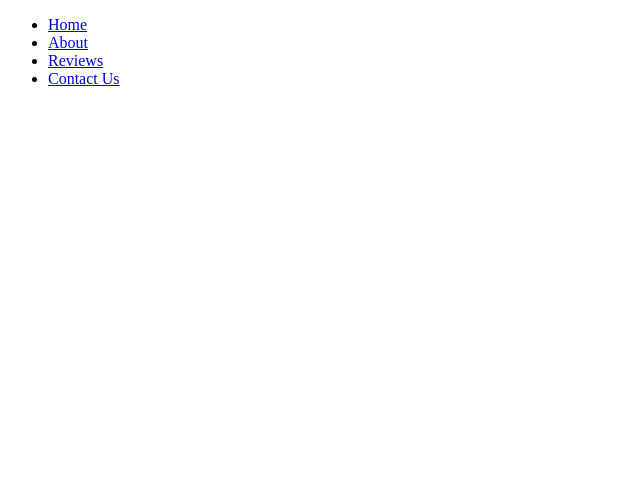
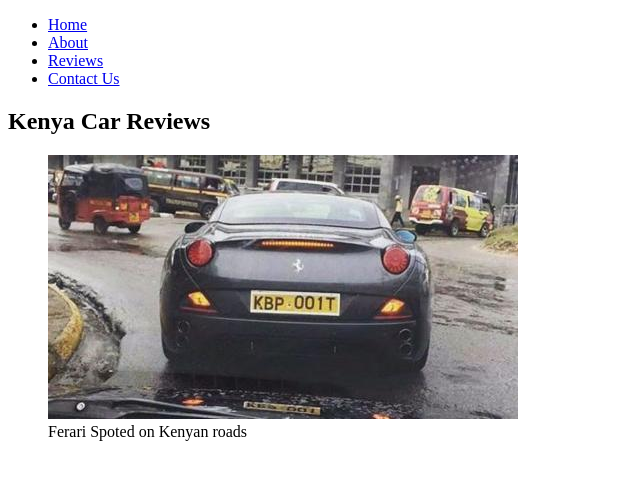
Before and after one commit to robinadoro/Semantic-HTML, a plain HTML site: page index.html in a window 1280 px wide. Shown: the whole page, without its empty margins (0-640 px from the left). Drawn offline with Linux system fonts and the light colour scheme.

Commit message:
ft:Add header

```diff
--- a/index.html
+++ b/index.html
@@ -5,9 +5,10 @@
     <link rel="stylesheet" href="index.css">
     <meta http-equiv="X-UA-Compatible" content="IE=edge">
     <meta name="viewport" content="width=device-width, initial-scale=1.0">
-    <title>Semantic HTML</title>
+    <title>Kenya Car Reviews</title>
 </head>
 <body>
+    <!-- Navigation bar -->
     <div class="container">
         <div class="navbar">
             <nav>
@@ -20,6 +21,15 @@
             </nav>
         </div>
     </div>
+    <header>
+        <h2>Kenya Car Reviews</h2>
+        <figure>
+            <img src="./imgs/ferari.jpg" alt="">
+            <figcaption>Ferari Spoted on Kenyan roads</figcaption>
+        </figure>
+    </header>
+
+    <!-- About -->
 
 </body>
 </html>
```
Also changed, not shown: imgs/bently.jpeg (added), imgs/benz.jpg (added), imgs/ferari.jpg (added), imgs/rols.webp (added).
